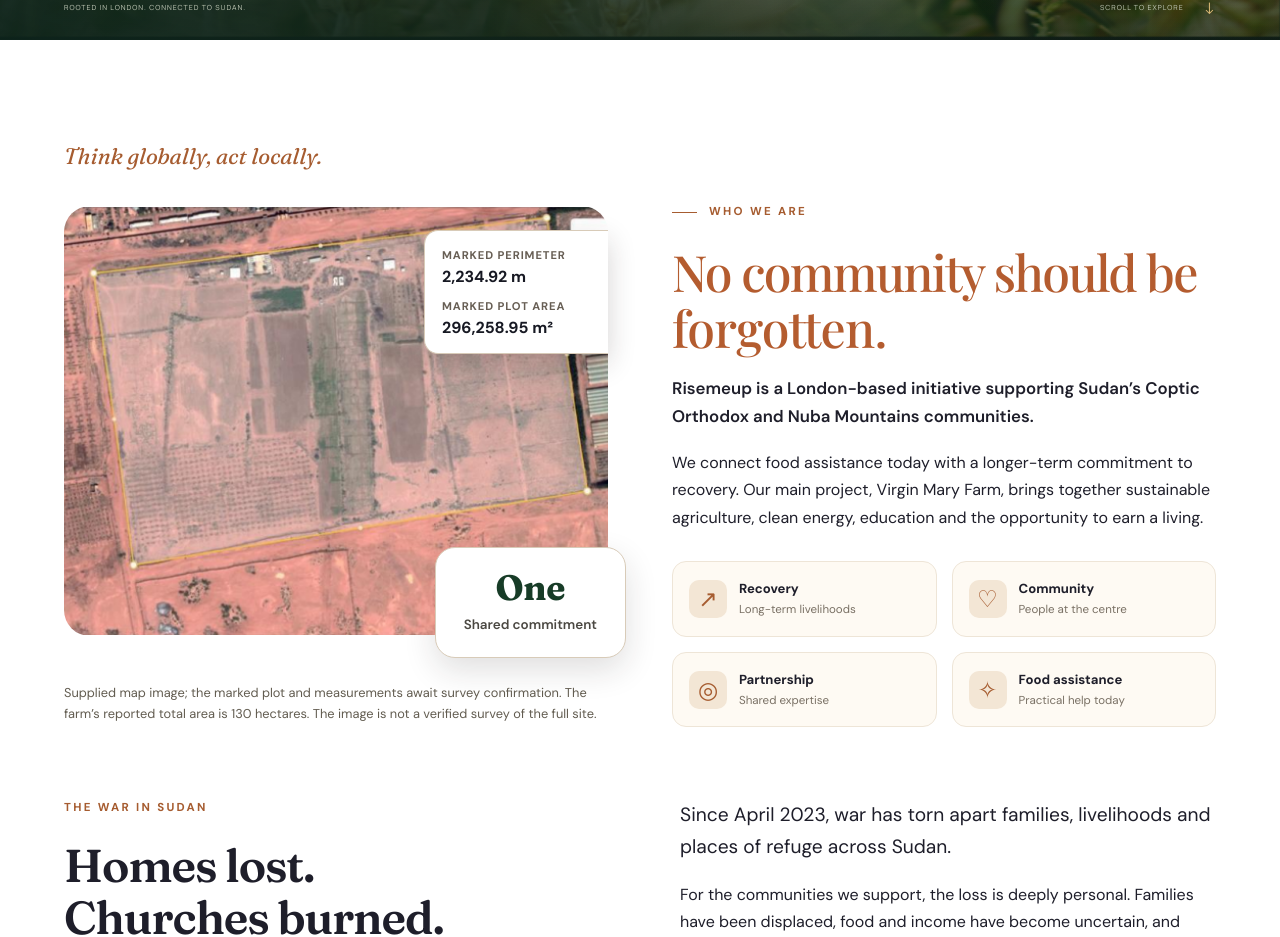
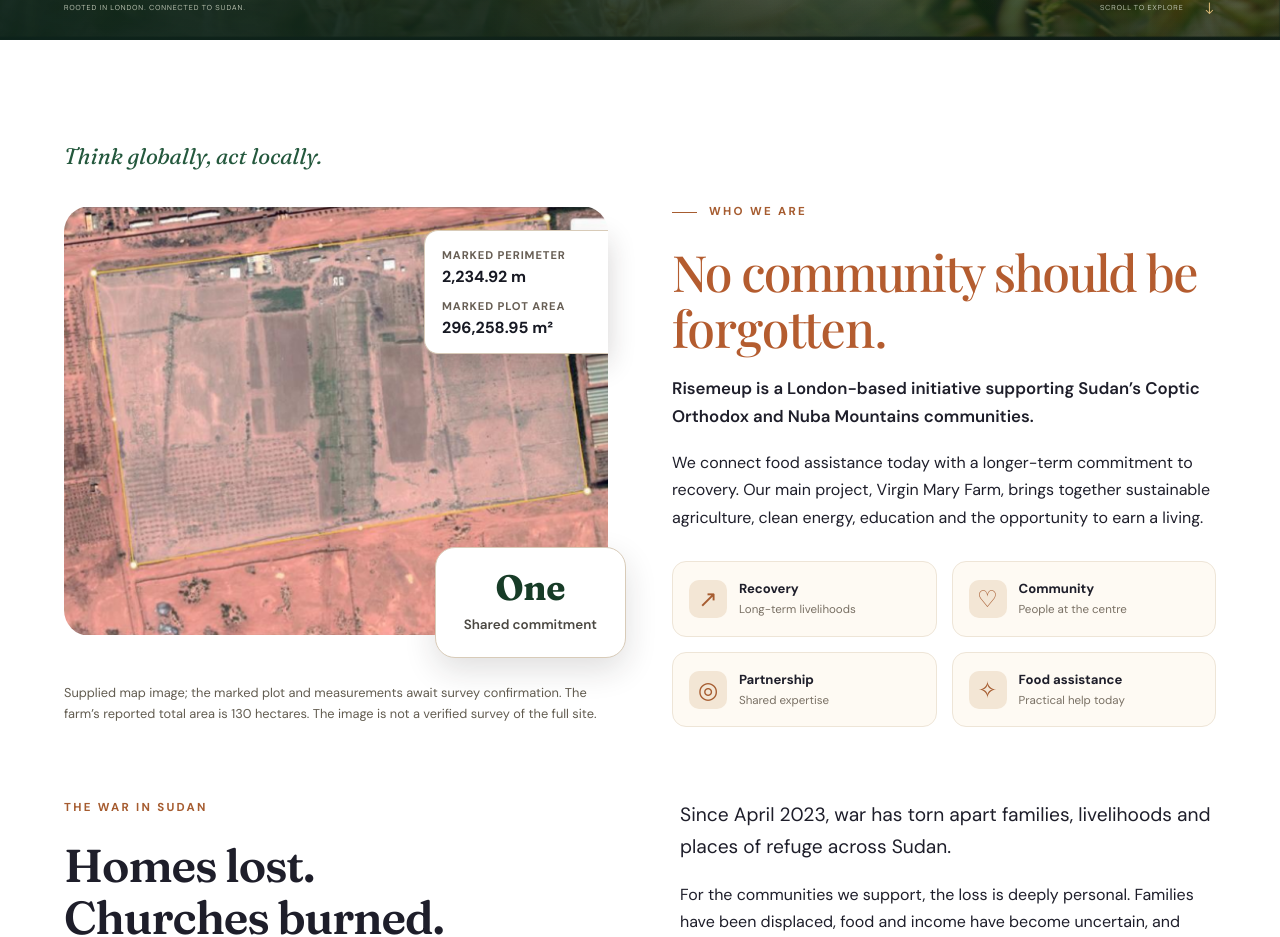
Before and after one commit to Hero988/RiseMeUp, a React (Vite) app: page / in a window 1280 px wide. Shown: the part 779-1716 px from the top of the page. Built offline with nearby package versions, Linux system fonts and the light colour scheme; a web font is replaced by a local one.

Commit message:
Apply approved deep green About slogan

```diff
--- a/public/classic-theme.css
+++ b/public/classic-theme.css
@@ -272,7 +272,7 @@ footer .brand-slogan { color: #e3ac80; }
 .classic-about h2, .classic-founder h2 { font-size: clamp(2.2rem, 3.2vw, 3rem); }
 .classic-about h2 { color: #171923; font-weight: 700; line-height: 1.1; overflow-wrap: break-word; }
 .classic-about-emphasis { display: block; color: #171923; font-weight: 700; font-variant-ligatures: none; letter-spacing: -.015em; }
-.classic-about-slogan { margin: 28px 0 0; font: italic 1.4rem/1.5 "Fraunces", serif; color: #a65c30; }
+.classic-about-slogan { margin: 28px 0 0; font: italic 1.4rem/1.5 "Fraunces", serif; color: #24583d; }
 .classic-values { display: grid; grid-template-columns: 1fr 1fr; gap: 15px; margin-top: 30px; }
 .classic-values > div { display: flex; align-items: center; gap: 12px; padding: 16px; background: #fefaf3; border: 1px solid #eee5d7; border-radius: 14px; }
 .classic-value-icon { display: grid; place-items: center; flex: 0 0 38px; height: 38px; background: #f3e6d5; border-radius: 10px; color: #a65c30; font-size: 1.45rem; }
```
